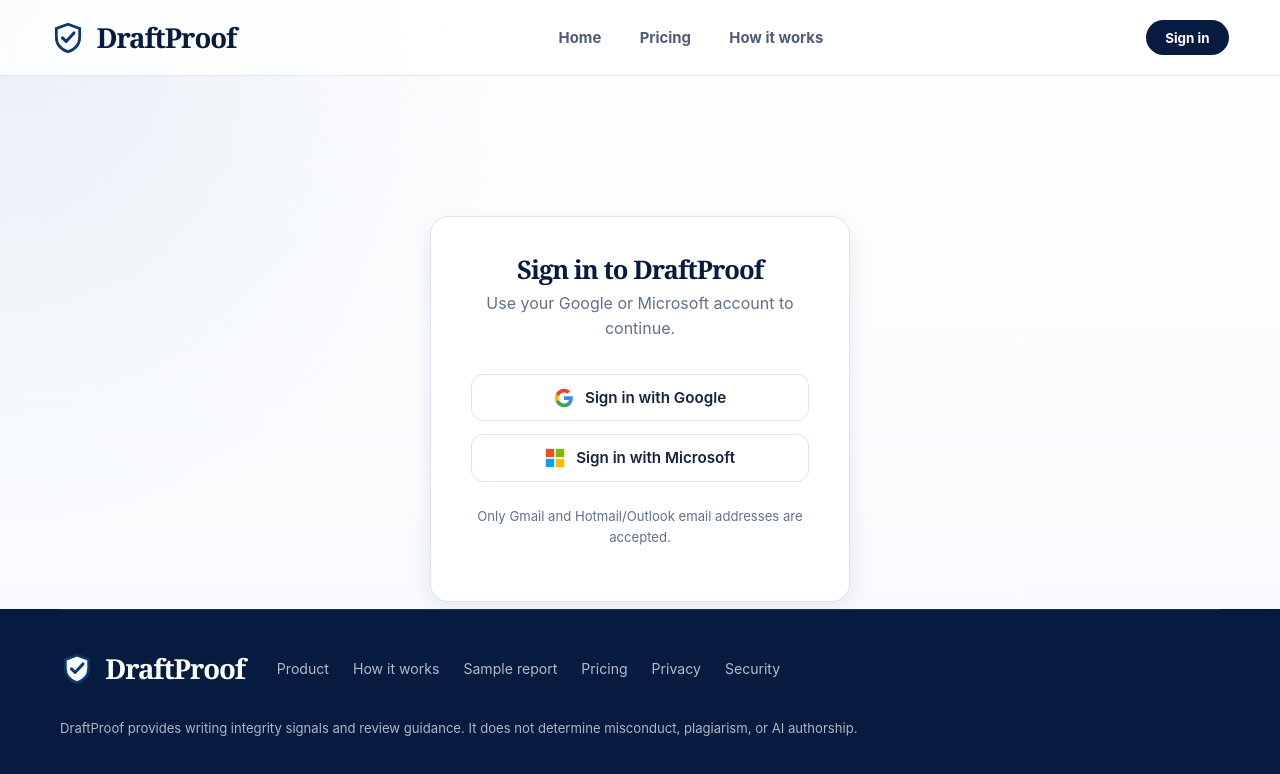
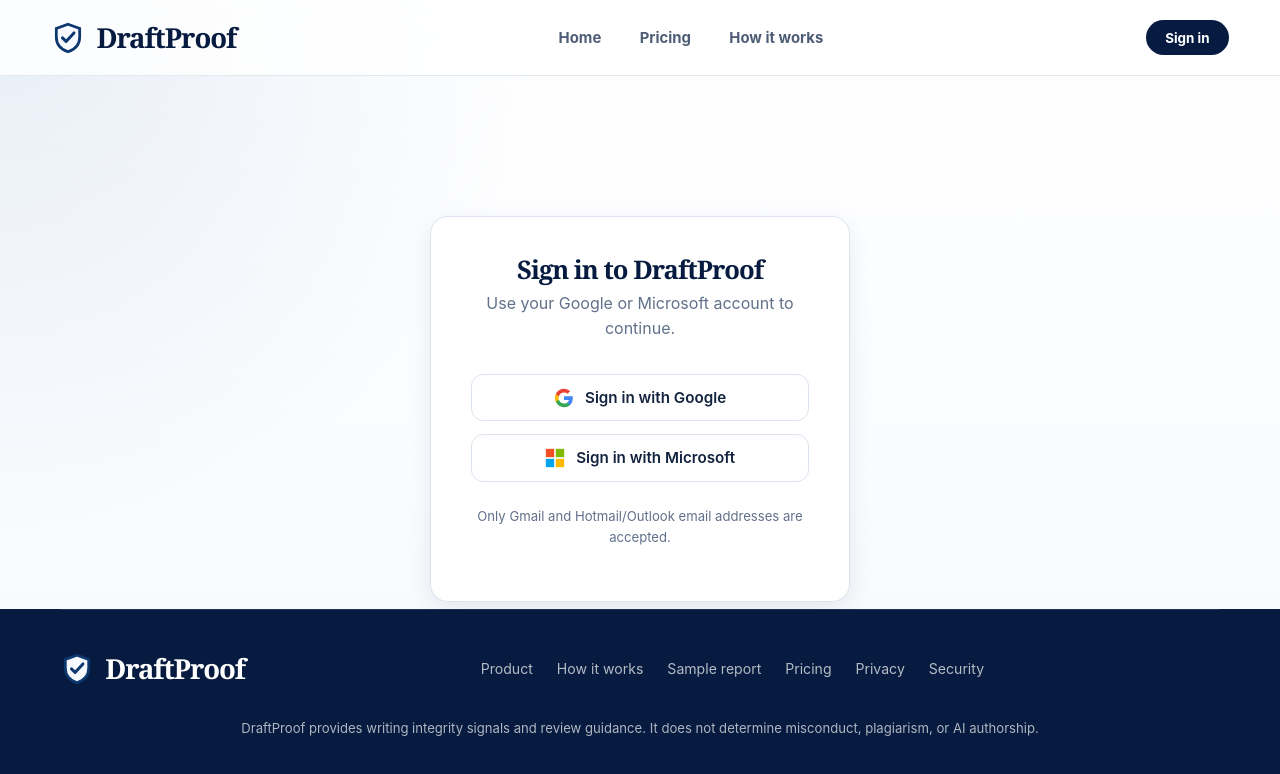
Before and after one commit to kianwoon/draftproof-services, a React (Vite) app in the folder draftproof-frontend/: page /signin in a window 1280 px wide. Shown: the top 774 px of the page. Built offline with nearby package versions, Linux system fonts and the light colour scheme; no server answers.

Commit message:
Center-align footer content: brand, links, and disclaimer

```diff
--- a/draftproof-frontend/src/styles/site-master.css
+++ b/draftproof-frontend/src/styles/site-master.css
@@ -741,6 +741,7 @@
   display: grid;
   grid-template-columns: auto 1fr auto;
   align-items: center;
+  justify-items: center;
   gap: 2rem;
 }
 
@@ -751,12 +752,14 @@
   gap: 1.5rem;
   font-size: .88rem;
   color: rgba(255, 255, 255, .7);
+  justify-content: center;
 }
 
 .footer-links a:hover { color: #fff; }
 
 .site-footer p {
   grid-column: 1 / -1;
+  text-align: center;
   color: rgba(255, 255, 255, .68);
   font-size: .82rem;
   line-height: 1.5;
@@ -1440,6 +1443,7 @@
   display: grid;
   grid-template-columns: auto 1fr auto;
   align-items: center;
+  justify-items: center;
   gap: 2rem;
 }
 
@@ -1450,12 +1454,14 @@
   gap: 1.5rem;
   font-size: .88rem;
   color: rgba(255, 255, 255, .7);
+  justify-content: center;
 }
 
 .global-footer-wrap .footer-links a:hover { color: #fff; }
 
 .global-footer-wrap .site-footer p {
   grid-column: 1 / -1;
+  text-align: center;
   color: rgba(255, 255, 255, .68);
   font-size: .82rem;
   line-height: 1.5;
```
